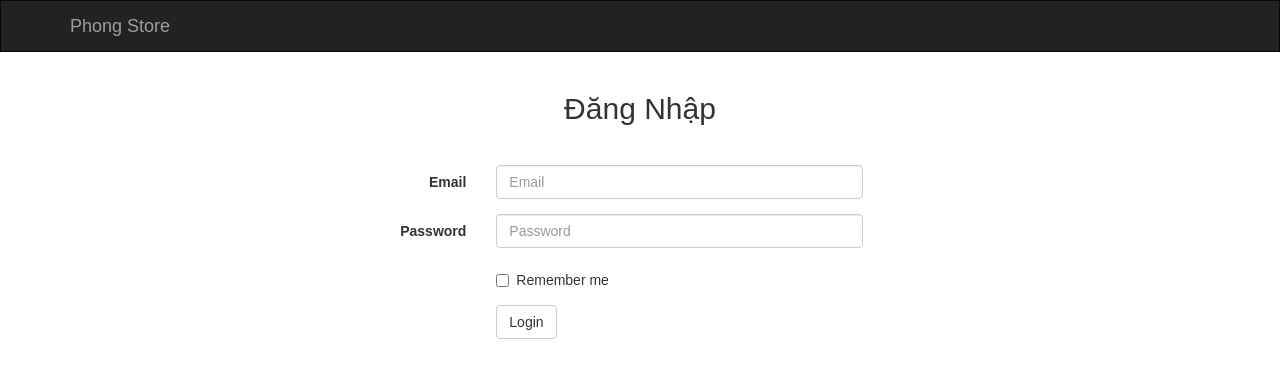
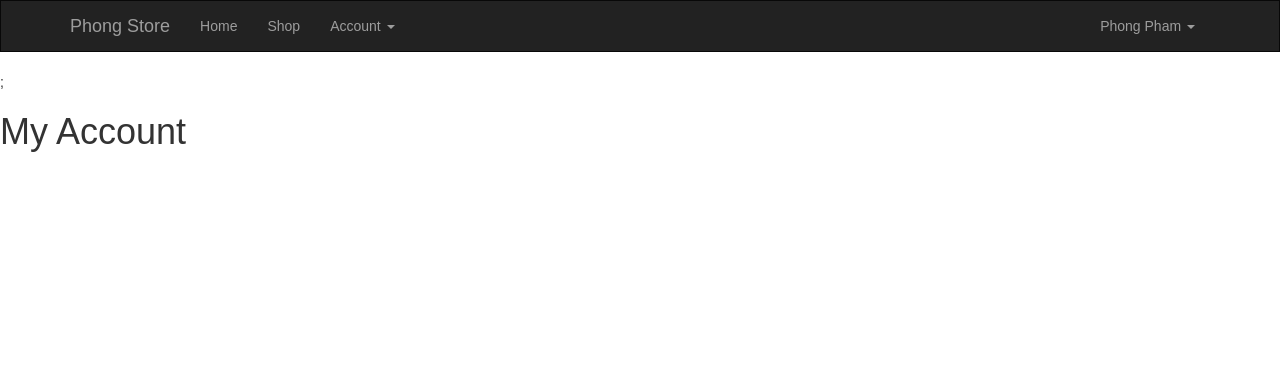
Before and after one commit to phongpham2909/My-ReactJS, a React (Create React App) app: page /Accounts in a window 1280 px wide. Shown: the top 378 px of the page. Built offline with nearby package versions, Linux system fonts and the light colour scheme; sample sign-in values are in the browser's storage.

Commit message:
Update file 11/08/2018

```diff
--- a/package.json
+++ b/package.json
@@ -8,7 +8,7 @@
     "react": "^16.4.1",
     "react-bootstrap": "^0.32.1",
     "react-dom": "^16.4.1",
-    "react-loadable": "^5.4.0",
+    "react-loadable": "^5.5.0",
     "react-router-dom": "^4.3.1",
     "react-scripts": "1.1.4"
   },
--- /dev/null
+++ b/src/Components/Accounts.js
@@ -0,0 +1,13 @@
+import React, { Component } from 'react';
+
+class Accounts extends Component {
+    render(){
+        return(
+                <div>
+                       <h1> My Account </h1>
+                </div>
+        );
+    }
+}
+
+export default Accounts;
--- a/src/Components/AppRouter.js
+++ b/src/Components/AppRouter.js
@@ -1,53 +1,25 @@
 import React, { Component } from 'react';
 
 import {BrowserRouter as Router, Route, Switch} from 'react-router-dom';
-import Loadable from 'react-loadable';
 import LoginForm from './LoginForm';
 import Header from './Header';
-
-const Loading  = () => <div>Loading...</div>;
-
-const Home = Loadable({
-Loader: () => import ('./Home'),
-loading: Loading,
-delay: 0
-
-});
-const Products = Loadable({
-    Loader: () => import ('./Products'),
-    loading: Loading,
-    delay: 0
-});
+import Home from './Home';
+import Products from './Products';
+import Accounts from './Accounts';
 
 class AppRouter extends Component{
-    constructor(props)
-    {
-        super(props);
-        this.state = {logged: false}
-    }
-    onLogged()
-  {
-    this.setState({logged: true});
-  }
-  onLogout()
-  {
-    this.setState({logged: false});
-  }
-  buildLoginForm() {
-    let loginForm = [];
-    if (this.state.logged === false) {
-      loginForm.push((<LoginForm onShow={this.onLogged.bind(this)} key={1} />))
-    }
-    return loginForm;
-  }
     render()  {
-        let loginForm = this.buildLoginForm();
         return(
             <div>
-
-            <Header logged={this.state.logged} onLogout={this.onLogout.bind(this)}/>
-                  {loginForm}
-
+              <Header key={1}/>
+              <Router>
+                <Switch>
+                  <Route key={1} exact path="/" component={Home}/>
+                  <Route key={2} path="/login" component={LoginForm}/>
+                  <Route key={3} path="/Shop" component={Products}/>
+                  <Route key={4} path="/Accounts" component={Accounts}/>
+                  </Switch>
+                </Router>
             </div>
         );
     }
--- a/src/Components/Header.js
+++ b/src/Components/Header.js
@@ -1,18 +1,43 @@
 import React, { Component } from 'react';
 import '../Customs_CSS/Styles/Header.css';
-
-
 import { Navbar, Nav, NavItem, NavDropdown, MenuItem } from "react-bootstrap";
 
 class Header extends Component {
 
   constructor(props) {
     super(props);
+    this.state = {logged: false, userinfo: {email: "",name: ""}};
+
+    let session = this.getSession();
+    if(session !== null)
+    {
+      this.state.userinfo.email = session.email;
+      this.state.userinfo.name = session.name;
+      this.state.logged = true;
+    }
 
   }
+  componentDidMount()
+  {
+    if (this.state.logged === false) {
+      if (window.location.pathname !== "/login") {
+        window.location.href = "/login";
+      }
+    }
+  }
+
+  getSession()
+  {
+    let session = window.localStorage.getItem("session");
+    if(session != null)
+    {
+      return JSON.parse(session);
+    }
+    return null;
+  }
+
   buildMenus() {
     let menus = [];
-    if (this.props.logged) {
       menus.push((
         <Nav key={1}>
           <NavItem eventKey={1} href="/">Home</NavItem>
@@ -25,8 +50,8 @@ class Header extends Component {
       ));
       menus.push((
         <Nav key={3}>
-          <NavDropdown eventKey={3} title="Account Management" id="basic-nav-dropdown">
-            <MenuItem onClick={this.onLogout.bind(this)} href="/accounts" eventKey={3.1}>Accounts</MenuItem>
+          <NavDropdown eventKey={3} title="Account" id="basic-nav-dropdown">
+            <MenuItem onClick={this.onLogout.bind(this)} href="/Accounts" eventKey={3.1}>Accounts</MenuItem>
             <MenuItem eventKey={3.2} href="/accounts/rules">Accounts Rules</MenuItem>
             <MenuItem eventKey={3.3}>Something else here</MenuItem>
             <MenuItem divider />
@@ -42,19 +67,23 @@ class Header extends Component {
           </NavDropdown>
         </Nav>
       ));
-    }
     return menus;
   }
   onLogout(event) {
+    window.localStorage.removeItem("session");
+    window.location.href = "/login";
+    event.preventDefault();
 
-    this.props.onLogout(event);
   }
 
   render() {
     let menus = this.buildMenus();
-    return (
-      <div>
-        <Navbar inverse collapseOnSelect>
+    let headerTemplate = [];
+    if(this.state.logged === true && window.location.pathname !== "/login" )
+    {
+      menus = this.buildMenus();
+      headerTemplate.push((
+        <Navbar key= {1 }inverse collapseOnSelect>
           <Navbar.Header>
             <Navbar.Brand>
               <a href="/">Phong Store</a>
@@ -65,6 +94,11 @@ class Header extends Component {
             {menus}
           </Navbar.Collapse>
         </Navbar>
+      ));
+    }
+    return (
+      <div>
+        {headerTemplate};
       </div>
     );
   }
--- a/src/Components/LoginForm.js
+++ b/src/Components/LoginForm.js
@@ -1,17 +1,6 @@
 import React, { Component } from 'react';
 import '../Customs_CSS/Styles/LoginForm.css';
-
-import {
-    Form,
-    FormGroup,
-    FormControl,
-    Col,
-    Checkbox,
-    Button,
-    ControlLabel,
-    Grid,
-    Row,
-} from "react-bootstrap";
+import {Form,FormGroup,FormControl,Col,Checkbox,Button,ControlLabel,Grid,Row} from "react-bootstrap";
 
 class LoginForm extends Component {
     constructor(props) {
@@ -20,15 +9,48 @@ class LoginForm extends Component {
             message: "Mật Khẩu hoặc Password không hợp lệ!!!",
             data: { loginname: "", password: "" }
         };
+
+        let session = this.getSession();
+        if (session !== null) {
+            this.state.logged = true;
+        }
+        this.onKeyDownHandle = this.onKeyDownHandle.bind(this);
+    }
+
+    getSession() {
+        let session = window.localStorage.getItem("session");
+        if (session != null) {
+            return JSON.parse(session);
+        }
+        return null;
+    }
+
+    componentWillMount()
+    {
+
+    }
+    componentDidMount() {
+        if (this.state.logged === true) {
+            window.location.href = "/";
+        }
     }
     onSubmit() {
+
         if (this.state.data.loginname === "phongpham2140051@gmail.com" && this.state.data.password === "29091996") {
             this.props.onShow();
+            window.localStorage.setItem("session", JSON.stringify(this.state.data));
+            window.localStorage.getItem("session");
         }
         else {
             alert(
                 (this.state.message)
             );
+        }
+    }
+    onKeyDownHandle(event) {
+        if (event.keyCode === 13) {
+
+
         }
     }
     onHandelLoginName(event) {
@@ -44,6 +66,7 @@ class LoginForm extends Component {
     }
     render() {
         return (
+           <div>
             <Grid>
                 <Row className="text1">
                     <Col xs={12} md={12}>
@@ -86,6 +109,7 @@ class LoginForm extends Component {
                     </Row>
                 </Form>
             </Grid>
+            </div>
         );
     }
 }
```
Also changed, not shown: 1 other file (tests, documents, lock files or other folders).
